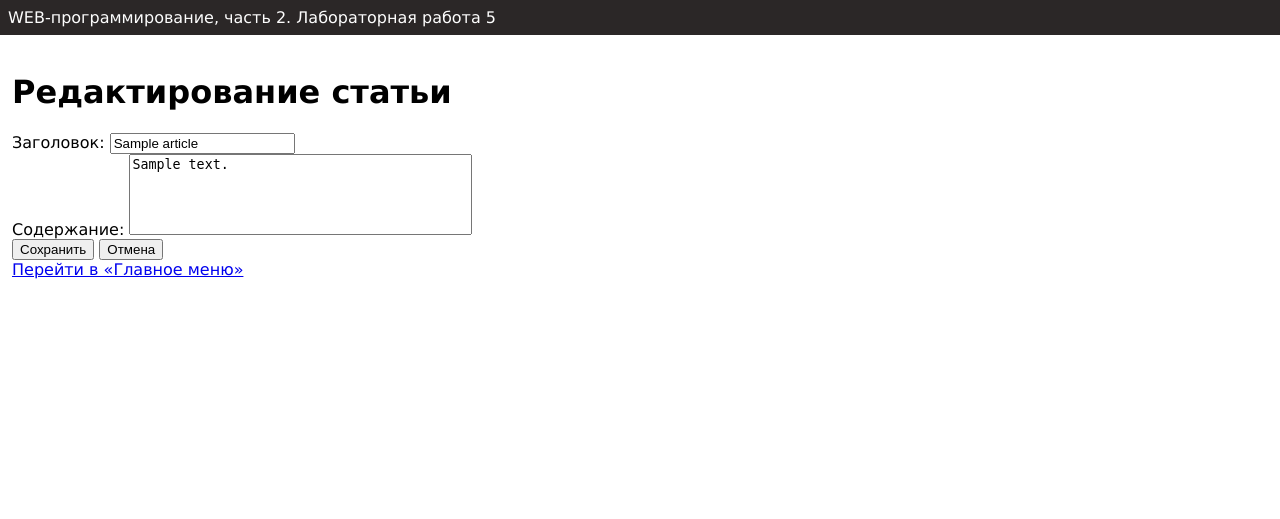
After one commit to Nqlele/2semaklabi, a Flask app: page /lab5/edit/1 in a window 1280 px wide. The commit adds this page. Shown: the top 519 px of the page. Run offline with Flask 3, Linux system fonts and the light colour scheme; the visitor is signed in with stand-in values (Sample User, id 1); a database or web service that is not in the repository returns one stand-in record (values such as "Sample title"); some libraries are stand-ins or nearby versions.

Commit message:
poslednee zadanie labi 5

```diff
--- a/app.py
+++ b/app.py
@@ -8,7 +8,7 @@ from lab5 import lab5
 app = Flask(__name__)
 
 app.config['SECRET_KEY'] = os.environ.get('SECRET_KEY', '666')
-app.config['DB_TYPE'] = os.environ('DB_TYPE', 'postgres')
+app.config['DB_TYPE'] = os.environ.get('DB_TYPE', 'postgres')
 
 app.register_blueprint(lab1)
 app.register_blueprint(lab2)
--- a/lab5.py
+++ b/lab5.py
@@ -79,7 +79,7 @@ def login():
         return render_template('lab5/login.html',
                                error='Логин и/или пароль неверны')
 
-    session['login'] = login
+    session['user_id'] = user['id']
     db_close(conn, cur)
     return render_template('lab5/success_login.html', login=login)
 @lab5.route('/lab5/create', methods = ['GET', 'POST'])
@@ -93,6 +93,9 @@ def create():
 
     title = request.form.get('title')
     article_text = request.form.get('article_text')
+    if not title.strip() or not article_text.strip():
+        return render_template('lab5/create_article.html',
+            error='Название и текст статьи не могут быть пустыми')
     conn, cur = db_connect()
     if current_app.config['DB_TYPE'] == 'postgres':
         cur.execute("SELECT * FROM users WHERE login=%s;", (login, ))
@@ -124,4 +127,89 @@ def list():
         cur.execute("SELECT * FROM articles WHERE user_id=?;", (user_id, ))
     articles = cur.fetchall()
     db_close(conn, cur)
-    return render_template('/lab5/articles.html', articles=articles)
+    return render_template('/lab5/articles.html', articles=articles, has_articles=bool(articles))
+@lab5.route('/lab5/logout')
+def logout():
+    # Удаляем данные пользователя из сессии
+    session.pop('login', None)
+    return redirect('/lab5/login')
+@lab5.route('/lab5/edit/<int:article_id>', methods=['GET', 'POST'])
+def edit_article(article_id):
+    conn, cur = db_connect()
+    if request.method == 'GET':
+        # Получаем статью по ID
+        if current_app.config['DB_TYPE'] == 'postgres':
+            cur.execute("""
+            SELECT a.id, a.title, a.article_text, u.login, a.user_id
+            FROM articles a
+            JOIN users u ON a.user_id = u.id
+            WHERE a.id=%s;
+            """, (article_id,))
+        else:
+            cur.execute("""
+            SELECT a.id, a.title, a.article_text, u.login, a.user_id
+            FROM articles a
+            JOIN users u ON a.user_id = u.id
+            WHERE a.id =?;
+            """, (article_id,))
+        article = cur.fetchone()
+
+        # Проверяем, существует ли статья
+        if not article:
+            db_close(conn, cur)
+            return "Статья не найдена", 404
+        # Проверяем, автор ли текущий пользователь
+        if 'user_id' not in session or session['user_id'] != article['user_id']:
+            db_close(conn, cur)
+            return "Доступ запрещен", 403
+        db_close(conn, cur)
+        return render_template('lab5/edit_article.html', article=article)
+    # Получаем данные из формы
+    title = request.form.get('title')
+    article_text = request.form.get('content')
+    # Проверяем, автор ли текущий пользователь
+    if current_app.config['DB_TYPE'] == 'postgres':
+        cur.execute("SELECT user_id FROM articles WHERE id=%s;", (article_id,))
+    else:
+        cur.execute("SELECT user_id FROM articles WHERE id=?;", (article_id,))
+    article = cur.fetchone()
+    if not article or 'user_id' not in session or session['user_id'] != article['user_id']:
+        db_close(conn, cur)
+        return "Доступ запрещен", 403
+    # Обновляем данные статьи
+    if current_app.config['DB_TYPE'] == 'postgres':
+        cur.execute("""
+        UPDATE articles
+        SET title=%s, article_text=%s
+        WHERE id=%s;
+    """, (title, article_text, article_id))
+    else:
+        cur.execute("""
+        UPDATE articles
+        SET title =?, article_text =?
+        WHERE id=?;
+    """, (title, article_text, article_id))
+    db_close(conn, cur)
+    return redirect('/lab5/list')
+@lab5.route('/lab5/delete/<int:article_id>', methods=['POST'])
+def delete_article(article_id):
+    conn, cur = db_connect()
+    # Проверяем, автор ли текущий пользователь
+    if current_app.config['DB_TYPE'] == 'postgres':
+        cur.execute("SELECT user_id FROM articles WHERE id=%s;", (article_id,))
+    else:
+        cur.execute("SELECT user_id FROM articles WHERE id=?;", (article_id,))
+
+    article = cur.fetchone()
+    if not article or 'user_id' not in session or session['user_id'] != article['user_id']:
+        db_close(conn, cur)
+        return "Доступ запрещен", 403
+    # Удаляем статью
+    if current_app.config['DB_TYPE'] == 'postgres':
+        cur.execute("DELETE FROM articles WHERE id=%s;", (article_id,))
+    else:
+        cur.execute("DELETE FROM articles WHERE id=?;", (article_id,))
+
+    conn.commit()
+    db_close(conn, cur)
+    return redirect('/lab5/list')
--- a/templates/base.html
+++ b/templates/base.html
@@ -24,7 +24,7 @@
     </header>
     <main>
         {% block main %}{% endblock %}
-        <a href="/">Перейти в «Главное меню»</a>
+        <div class="ssilka"><a href="/">Перейти в «Главное меню»</a></div>
     </main>
 
     <footer>
--- /dev/null
+++ b/templates/lab5/edit_article.html
@@ -0,0 +1,25 @@
+{% extends "base.html" %}
+{% block lab %}Лабораторная работа 5{% endblock %}
+{% block main %}
+    <h1>Редактирование статьи</h1>
+    <form method="POST">
+        <div>
+            <label for="title">
+                Заголовок:
+                <input type="text" id="title" name="title" value="{{ article['title'] }}" required>
+            </label>
+        </div>
+        <div>
+            <label for="content" class="for_edit">
+                Содержание:
+                <textarea style="resize: none;" id="content" name="content" rows="5"
+                cols="40" required>{{ article['article_text'] }}</textarea>
+            </label>
+        </div>
+        <button type="submit">Сохранить</button>
+        <a href="/lab5/list"><button>Отмена</button></a>
+    </form>
+{% endblock %}
+{% block style %}
+<link rel="stylesheet" href="{{ url_for('static', filename='lab5/lab5.css') }}">
+{% endblock %}
--- a/templates/lab5/login.html
+++ b/templates/lab5/login.html
@@ -21,3 +21,6 @@
         <button type="submit">Вход</button>
     </form>
 {% endblock %}
+{% endblock %}
+{% block style %}
+<link rel="stylesheet" href="{{ url_for('static', filename='lab5/lab5.css') }}">
--- a/templates/lab5/register.html
+++ b/templates/lab5/register.html
@@ -21,3 +21,6 @@
         <button type="submit">Зарегистрироваться</button>
     </form>
 {% endblock %}
+{% block style %}
+<link rel="stylesheet" href="{{ url_for('static', filename='lab5/lab5.css') }}">
+{% endblock %}
--- a/templates/lab5/success.html
+++ b/templates/lab5/success.html
@@ -5,3 +5,6 @@
     <p>Вы успешно зарегистрировались)</p>
     <p><a href="/lab5">Перейти к использованию базы данных</a></p>
 {% endblock %}
+{% block style %}
+<link rel="stylesheet" href="{{ url_for('static', filename='lab5/lab5.css') }}">
+{% endblock %}
--- a/templates/lab5/success_login.html
+++ b/templates/lab5/success_login.html
@@ -4,4 +4,8 @@
     <h1>Поздравляем, {{ login }}!</h1>
     <p>Вы успешно авторизовались)</p>
     <p><a href="/lab5">Перейти к использованию базы данных</a></p>
+    <p><a href="/lab5/logout" style="border: 5px solid white; padding: 3px"><i>Выйти</i></a></p>
 {% endblock %}
+{% block style %}
+<link rel="stylesheet" href="{{ url_for('static', filename='lab5/lab5.css') }}">
+{% endblock %}
```
Also changed, not shown: static/lab5.css (added, +59 -0 lines), templates/lab5/articles.html (+16 -4 lines), templates/lab5/create_arcticle.html (+9 -0 lines), templates/lab5/lab5.html (+9 -30 lines).
